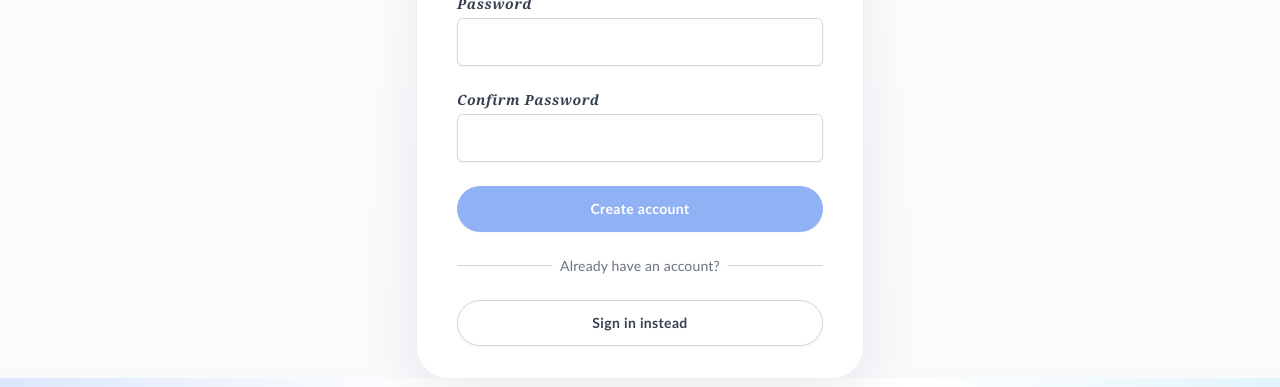
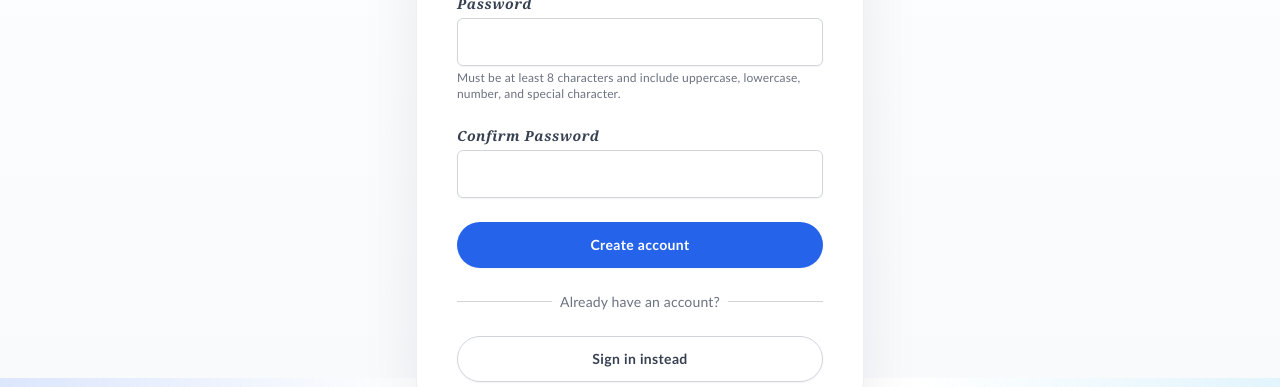
Before and after one commit to Neet2516/SyncBoard, a React (Vite) app in the folder client/: page /register in a window 1280 px wide. Shown: the part 422-809 px from the top of the page. Built offline with nearby package versions, Linux system fonts and the light colour scheme; no server answers.

Commit message:
fix: allow auth submit buttons to click and show validation guidance

```diff
--- a/client/src/pages/LoginPage.tsx
+++ b/client/src/pages/LoginPage.tsx
@@ -135,8 +135,8 @@ export function LoginPage() {
             <div>
               <button
                 type="submit"
-                disabled={loading || !isFormValid}
-                className={`flex w-full justify-center rounded-full border border-transparent bg-blue-600 px-4 py-3 text-sm font-semibold tracking-wide text-white shadow-sm focus:outline-none focus:ring-2 focus:ring-blue-500 focus:ring-offset-2 hover:bg-blue-700 ${(loading || !isFormValid) ? 'cursor-not-allowed opacity-50' : ''}`}
+                disabled={loading}
+                className={`flex w-full justify-center rounded-full border border-transparent bg-blue-600 px-4 py-3 text-sm font-semibold tracking-wide text-white shadow-sm focus:outline-none focus:ring-2 focus:ring-blue-500 focus:ring-offset-2 hover:bg-blue-700 ${loading ? 'cursor-not-allowed opacity-50' : ''}`}
               >
                 {loading ? 'Signing in...' : 'Sign in'}
               </button>
--- a/client/src/pages/RegisterPage.tsx
+++ b/client/src/pages/RegisterPage.tsx
@@ -140,6 +140,9 @@ export function RegisterPage() {
                   className={`block min-h-12 w-full appearance-none rounded-md border px-4 py-3 shadow-sm placeholder-gray-400 focus:border-blue-500 focus:outline-none focus:ring-blue-500 sm:text-sm ${showFieldError('password') ? 'border-red-300' : 'border-gray-300'}`}
                 />
               </div>
+              <p className="mt-1 text-xs text-gray-500">
+                Must be at least 8 characters and include uppercase, lowercase, number, and special character.
+              </p>
               {showFieldError('password') && <p className="mt-2 text-sm text-red-600">{errors.password}</p>}
             </div>
 
@@ -169,8 +172,8 @@ export function RegisterPage() {
             <div>
               <button
                 type="submit"
-                disabled={loading || !isFormValid}
-                className={`flex w-full justify-center rounded-full border border-transparent bg-blue-600 px-4 py-3 text-sm font-semibold tracking-wide text-white shadow-sm focus:outline-none focus:ring-2 focus:ring-blue-500 focus:ring-offset-2 hover:bg-blue-700 ${(loading || !isFormValid) ? 'cursor-not-allowed opacity-50' : ''}`}
+                disabled={loading}
+                className={`flex w-full justify-center rounded-full border border-transparent bg-blue-600 px-4 py-3 text-sm font-semibold tracking-wide text-white shadow-sm focus:outline-none focus:ring-2 focus:ring-blue-500 focus:ring-offset-2 hover:bg-blue-700 ${loading ? 'cursor-not-allowed opacity-50' : ''}`}
               >
                 {loading ? 'Creating account...' : 'Create account'}
               </button>
```
